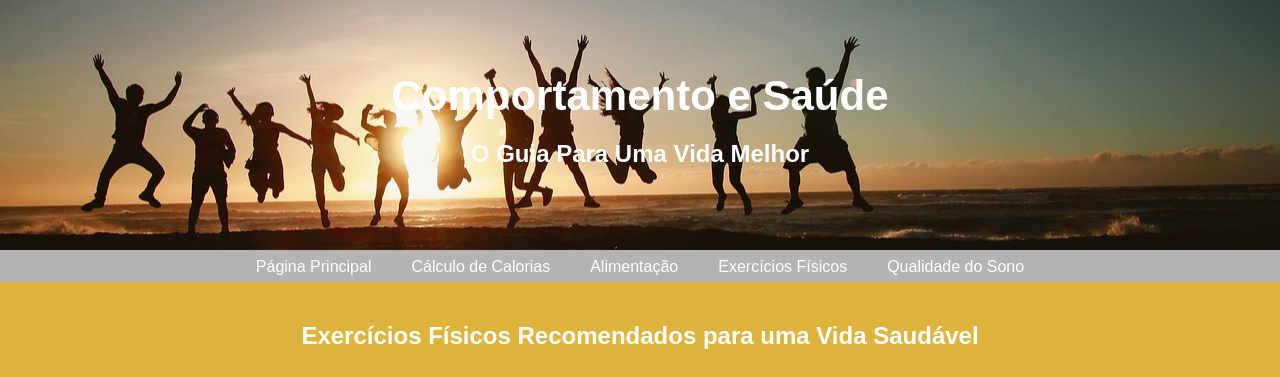
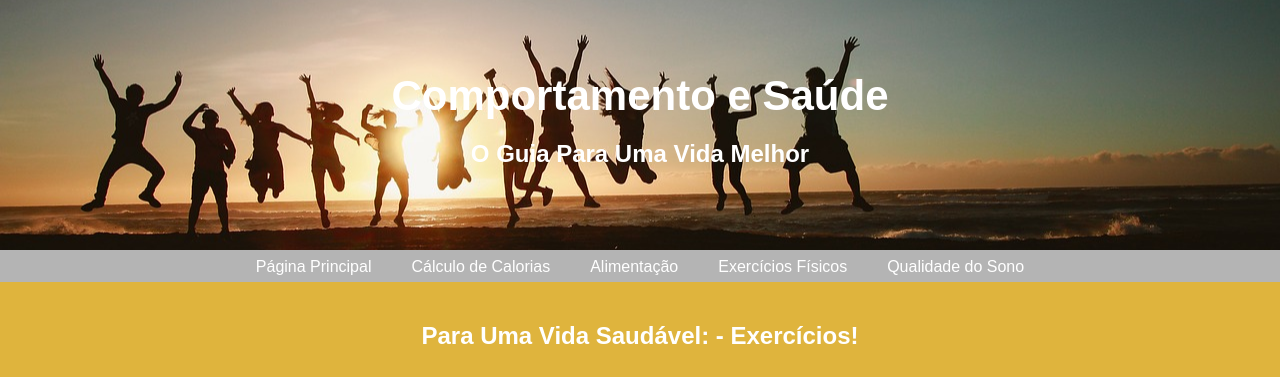
Before and after one commit to FTYSKENSHIN/meusite, a plain HTML site: page exercicios.html in a window 1280 px wide. Shown: the top 377 px of the page. Drawn offline with Linux system fonts and the light colour scheme.

Commit message:
Update exercicios.html

```diff
--- a/exercicios.html
+++ b/exercicios.html
@@ -5,7 +5,7 @@
   <meta charset="UTF-8">
   <meta name="viewport" content="width=device-width, initial-scale=1.0">
   <title>Exercícios Físicos</title>
-
+  <link	href="favicon-16x16.png"  rel="icon">
   <link rel="stylesheet" href="formatacaoPagina.css">
   <link rel="stylesheet" href="formatacaoExercicio.css">
 </head>
@@ -29,7 +29,7 @@
   </nav>
 
   <section>
-    <h2 align="center">Exercícios Físicos Recomendados para uma Vida Saudável</h2>
+    <h2 align="center">Para Uma Vida Saudável: - Exercícios!</h2>
     <div class="container">
       <div class="box">
         <img src="imagens/caminhada.jpg" alt="Imagem dos pés de uma pessoa andando">
```
